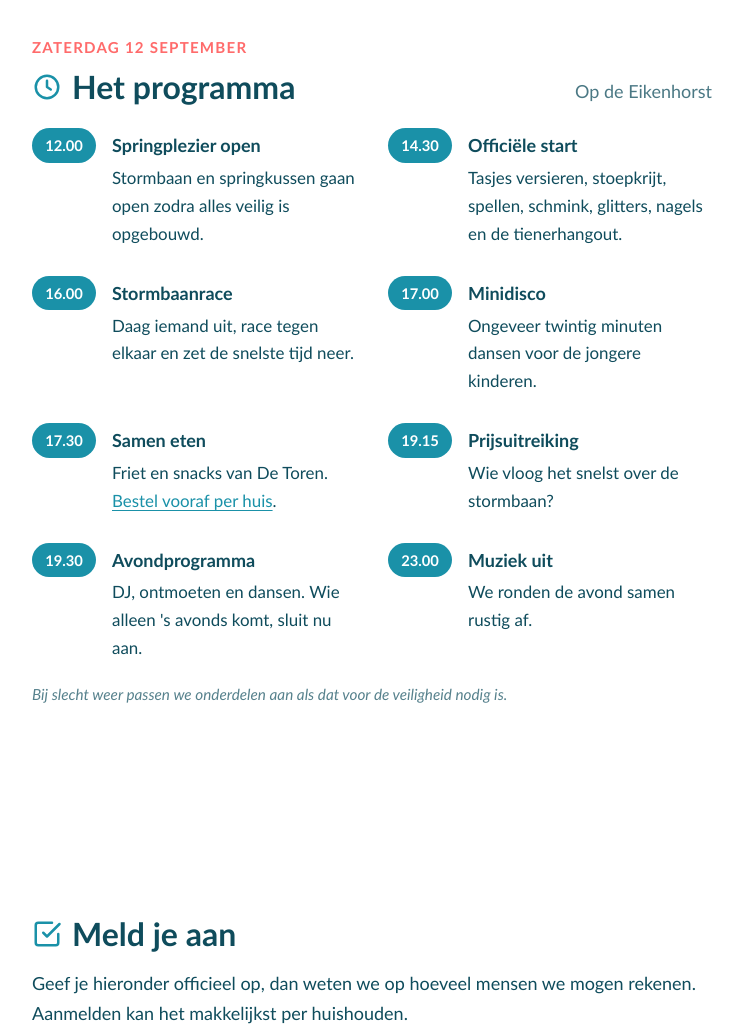
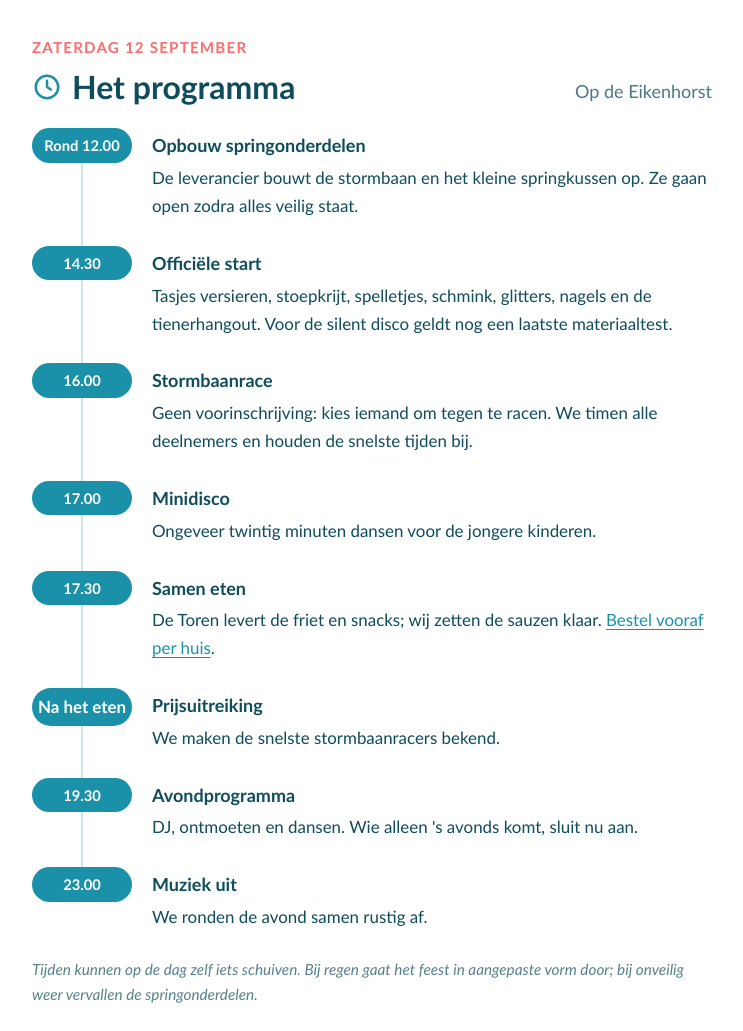
Before and after one commit to randomdreft/bakkumbruist, a website: page index.html in a window 1280 px wide. Shown: the part 1500-2531 px from the top of the page, without its empty margins (268-1011 px from the left). Drawn offline with Linux system fonts and the light colour scheme; no server answers.

Commit message:
Werk programma bij vanuit de notulen

```diff
--- a/index.html
+++ b/index.html
@@ -18,7 +18,7 @@
     <meta property="og:locale" content="nl_NL">
     <meta name="twitter:card" content="summary_large_image">
 
-    <link rel="stylesheet" href="styles.css?v=20260827">
+    <link rel="stylesheet" href="styles.css?v=20260827b">
 </head>
 <body>
     <a class="skip-link" href="#main">Direct naar inhoud</a>
@@ -44,9 +44,9 @@
             <h2 id="zoeken-title"><svg class="section-icon" viewBox="0 0 24 24" fill="none" stroke="currentColor" stroke-width="2" stroke-linecap="round" stroke-linejoin="round" aria-hidden="true"><circle cx="11" cy="11" r="8"/><line x1="21" y1="21" x2="16.65" y2="16.65"/></svg>Wat we nog zoeken</h2>
             <p class="zoek-intro">Kun je iets uitlenen of een handje helpen? Daar maak je het feest meteen beter mee.</p>
             <ul class="zoek-lijst">
-                <li><strong>Partytenten en statafels</strong> voor extra droge en gezellige plekken.</li>
-                <li><strong>Haspels, buitenkabels en stekkerdozen</strong> voor licht en muziek.</li>
-                <li><strong>Helpers</strong> bij de opbouw, activiteiten, het eten en het opruimen.</li>
+                <li><strong>Een extra partytent en statafels</strong> voor voldoende droge en gezellige plekken.</li>
+                <li><strong>Een lange haspel en buitenkabels</strong> voor de DJ, verlichting en veilige stroom.</li>
+                <li><strong>Helpers</strong> bij opbouw, toezicht, de stormbaanrace, eten en opruimen.</li>
             </ul>
             <p class="zoek-actie"><strong>Heb je iets of kun je helpen?</strong> Laat het weten in de <a href="https://chat.whatsapp.com/GjjAjOYPuXJGOPXmx4aMYU?mode=gi_t" target="_blank" rel="noopener">WhatsApp-groep</a> of mail naar <a href="mailto:slems_verenigd1q@icloud.com">slems_verenigd1q@icloud.com</a>.</p>
         </section>
@@ -60,16 +60,16 @@
                 <p>Op de Eikenhorst</p>
             </div>
             <ol class="programma-lijst">
-                <li><time datetime="2026-09-12T12:00">12.00</time><div><strong>Springplezier open</strong><span>Stormbaan en springkussen gaan open zodra alles veilig is opgebouwd.</span></div></li>
-                <li><time datetime="2026-09-12T14:30">14.30</time><div><strong>Officiële start</strong><span>Tasjes versieren, stoepkrijt, spellen, schmink, glitters, nagels en de tienerhangout.</span></div></li>
-                <li><time datetime="2026-09-12T16:00">16.00</time><div><strong>Stormbaanrace</strong><span>Daag iemand uit, race tegen elkaar en zet de snelste tijd neer.</span></div></li>
+                <li><time datetime="2026-09-12T12:00">Rond 12.00</time><div><strong>Opbouw springonderdelen</strong><span>De leverancier bouwt de stormbaan en het kleine springkussen op. Ze gaan open zodra alles veilig staat.</span></div></li>
+                <li><time datetime="2026-09-12T14:30">14.30</time><div><strong>Officiële start</strong><span>Tasjes versieren, stoepkrijt, spelletjes, schmink, glitters, nagels en de tienerhangout. Voor de silent disco geldt nog een laatste materiaaltest.</span></div></li>
+                <li><time datetime="2026-09-12T16:00">16.00</time><div><strong>Stormbaanrace</strong><span>Geen voorinschrijving: kies iemand om tegen te racen. We timen alle deelnemers en houden de snelste tijden bij.</span></div></li>
                 <li><time datetime="2026-09-12T17:00">17.00</time><div><strong>Minidisco</strong><span>Ongeveer twintig minuten dansen voor de jongere kinderen.</span></div></li>
-                <li><time datetime="2026-09-12T17:30">17.30</time><div><strong>Samen eten</strong><span>Friet en snacks van De Toren. <a href="/eten">Bestel vooraf per huis</a>.</span></div></li>
-                <li><time datetime="2026-09-12T19:15">19.15</time><div><strong>Prijsuitreiking</strong><span>Wie vloog het snelst over de stormbaan?</span></div></li>
+                <li><time datetime="2026-09-12T17:30">17.30</time><div><strong>Samen eten</strong><span>De Toren levert de friet en snacks; wij zetten de sauzen klaar. <a href="/eten">Bestel vooraf per huis</a>.</span></div></li>
+                <li><span class="programma-tijd">Na het eten</span><div><strong>Prijsuitreiking</strong><span>We maken de snelste stormbaanracers bekend.</span></div></li>
                 <li><time datetime="2026-09-12T19:30">19.30</time><div><strong>Avondprogramma</strong><span>DJ, ontmoeten en dansen. Wie alleen 's avonds komt, sluit nu aan.</span></div></li>
                 <li><time datetime="2026-09-12T23:00">23.00</time><div><strong>Muziek uit</strong><span>We ronden de avond samen rustig af.</span></div></li>
             </ol>
-            <p class="voorbehoud">Bij slecht weer passen we onderdelen aan als dat voor de veiligheid nodig is.</p>
+            <p class="voorbehoud">Tijden kunnen op de dag zelf iets schuiven. Bij regen gaat het feest in aangepaste vorm door; bij onveilig weer vervallen de springonderdelen.</p>
         </section>
 
         <section id="aanmelden" aria-labelledby="aanmelden-title">
--- a/styles.css
+++ b/styles.css
@@ -461,27 +461,29 @@ footer {
     list-style: none;
     padding: 0;
     margin: 0;
+    max-width: 700px;
     display: grid;
     gap: 0;
 }
 .programma-lijst li {
     display: grid;
-    grid-template-columns: 64px minmax(0, 1fr);
-    gap: 16px;
+    grid-template-columns: 88px minmax(0, 1fr);
+    gap: 20px;
     margin: 0;
-    padding: 0 0 20px;
+    padding: 0 0 26px;
     position: relative;
 }
 .programma-lijst li:not(:last-child)::before {
     content: "";
     position: absolute;
-    left: 28px;
-    top: 30px;
+    left: 43px;
+    top: 32px;
     bottom: 0;
     width: 2px;
     background: rgba(26, 145, 168, 0.22);
 }
-.programma-lijst time {
+.programma-lijst time,
+.programma-tijd {
     display: inline-flex;
     justify-content: center;
     align-items: center;
@@ -494,6 +496,7 @@ footer {
     font-size: 0.82em;
     font-weight: bold;
     font-variant-numeric: tabular-nums;
+    white-space: nowrap;
     z-index: 1;
 }
 .programma-lijst div {
@@ -511,11 +514,18 @@ footer {
         align-items: end;
         justify-content: space-between;
     }
-    .programma-lijst {
-        grid-template-columns: repeat(2, minmax(0, 1fr));
-        gap: 8px 32px;
+    .programma-lijst li { grid-template-columns: 100px minmax(0, 1fr); }
+    .programma-lijst li:not(:last-child)::before { left: 49px; }
+}
+
+@media (max-width: 420px) {
+    .programma-lijst li {
+        grid-template-columns: 78px minmax(0, 1fr);
+        gap: 14px;
     }
-    .programma-lijst li:not(:last-child)::before { display: none; }
+    .programma-lijst li:not(:last-child)::before { left: 38px; }
+    .programma-lijst time,
+    .programma-tijd { font-size: 0.75em; }
 }
 
 /* ---------- Praktische oproep bovenaan ---------- */
```
Also changed, not shown: aanmeldingen.html (+1 -1 lines), eten.html (+2 -1 lines), README.md.
